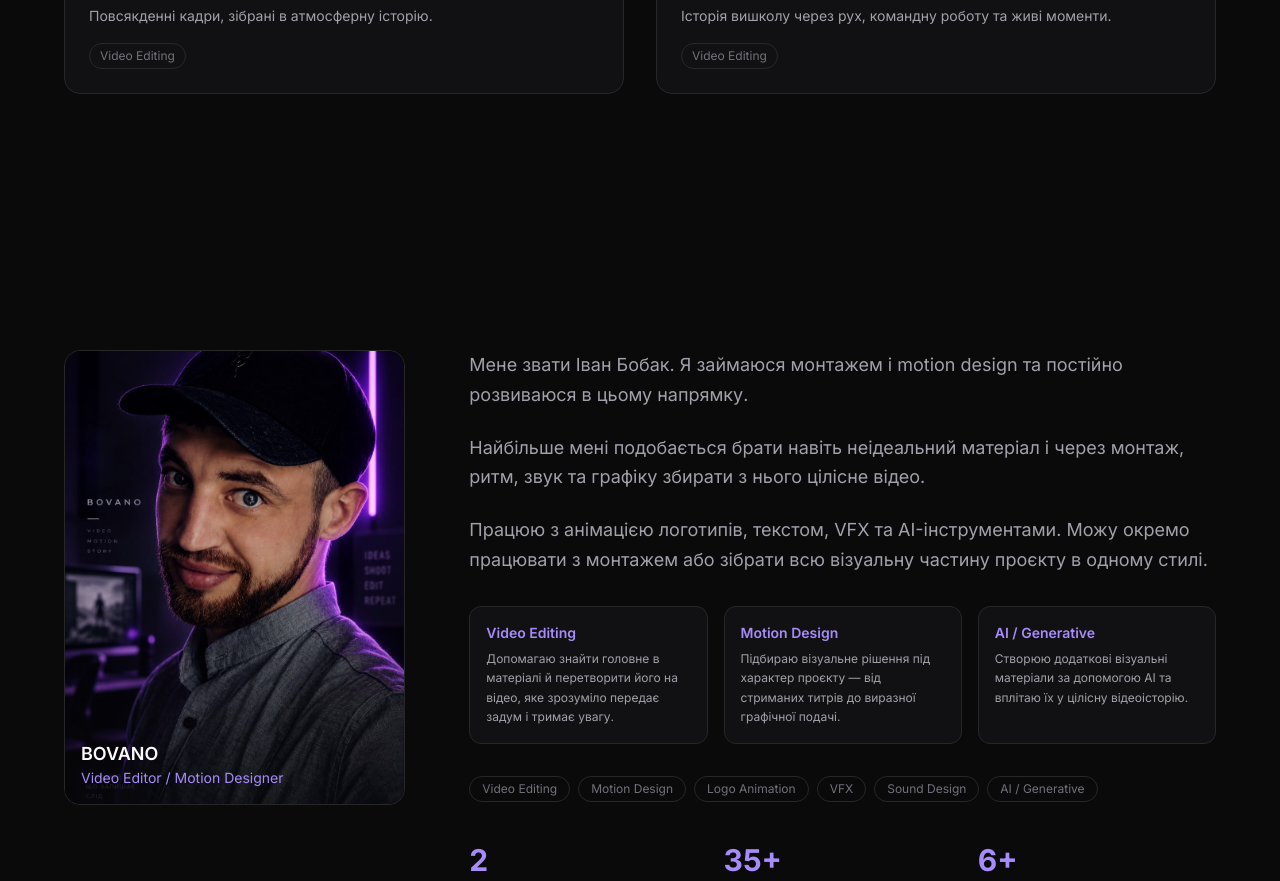
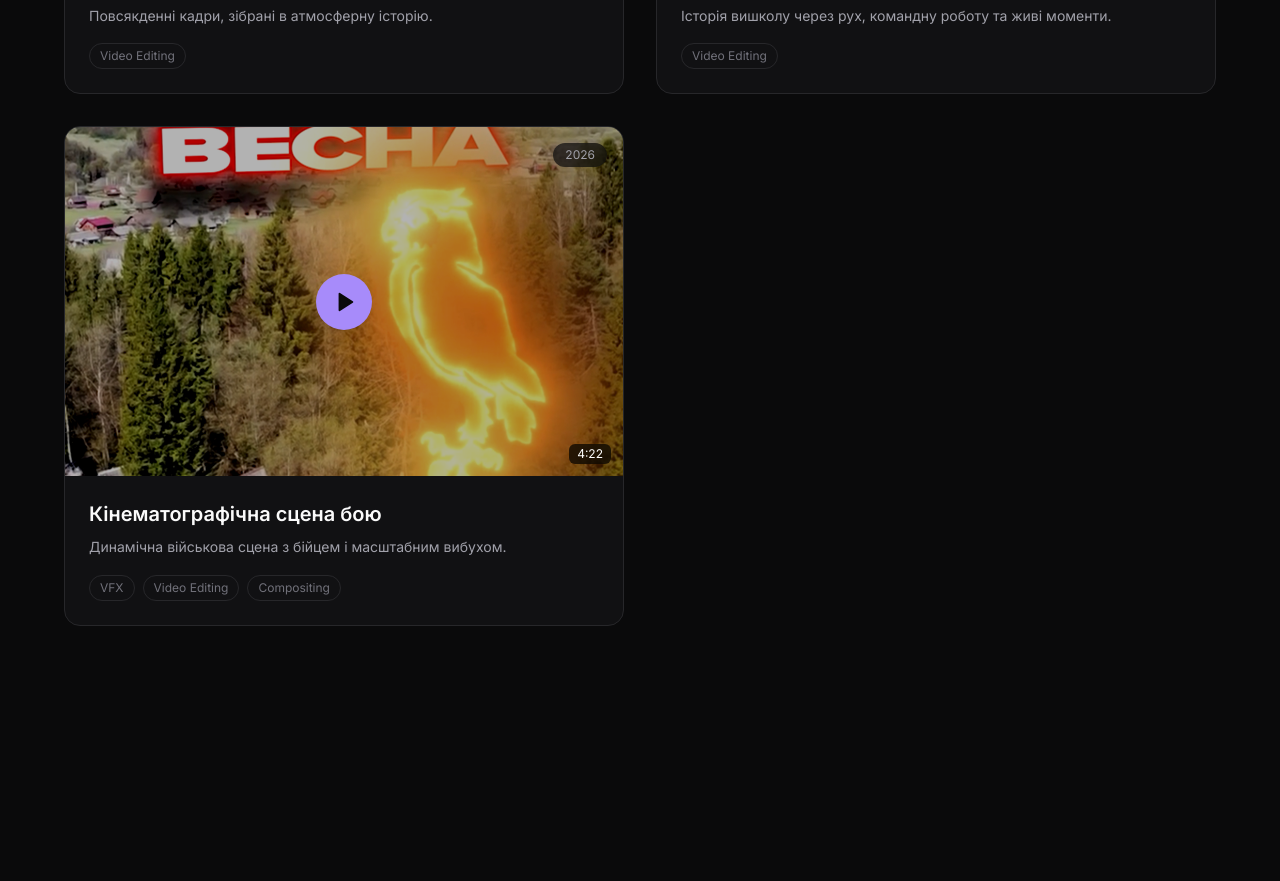
Before and after one commit to bulochka323/bobak-ivan-dev, a React (Vite) app: page / in a window 1280 px wide. Shown: the part 3560-4441 px from the top of the page. Built offline with nearby package versions, Linux system fonts and the light colour scheme.

Commit message:
Update portfolio.ts

```diff
--- a/src/data/portfolio.ts
+++ b/src/data/portfolio.ts
@@ -247,6 +247,21 @@ export const projects = [
     orientation: "vertical",
   },
 
+{
+    id: 11,
+    title: "Кінематографічна сцена бою",
+    description: "Динамічна військова сцена з бійцем і масштабним вибухом.",
+    tags: ["VFX", "Video Editing", "Compositing"],
+
+    categories: ["ai"],
+
+    poster: "/videos/10.jpg",
+    video: "https://youtu.be/XAJFcWVhLWU",
+    year: "2026",
+    duration: "4:22",
+    orientation: "horizontal",
+  },
+
 ];
 
 export const experience = [
```
